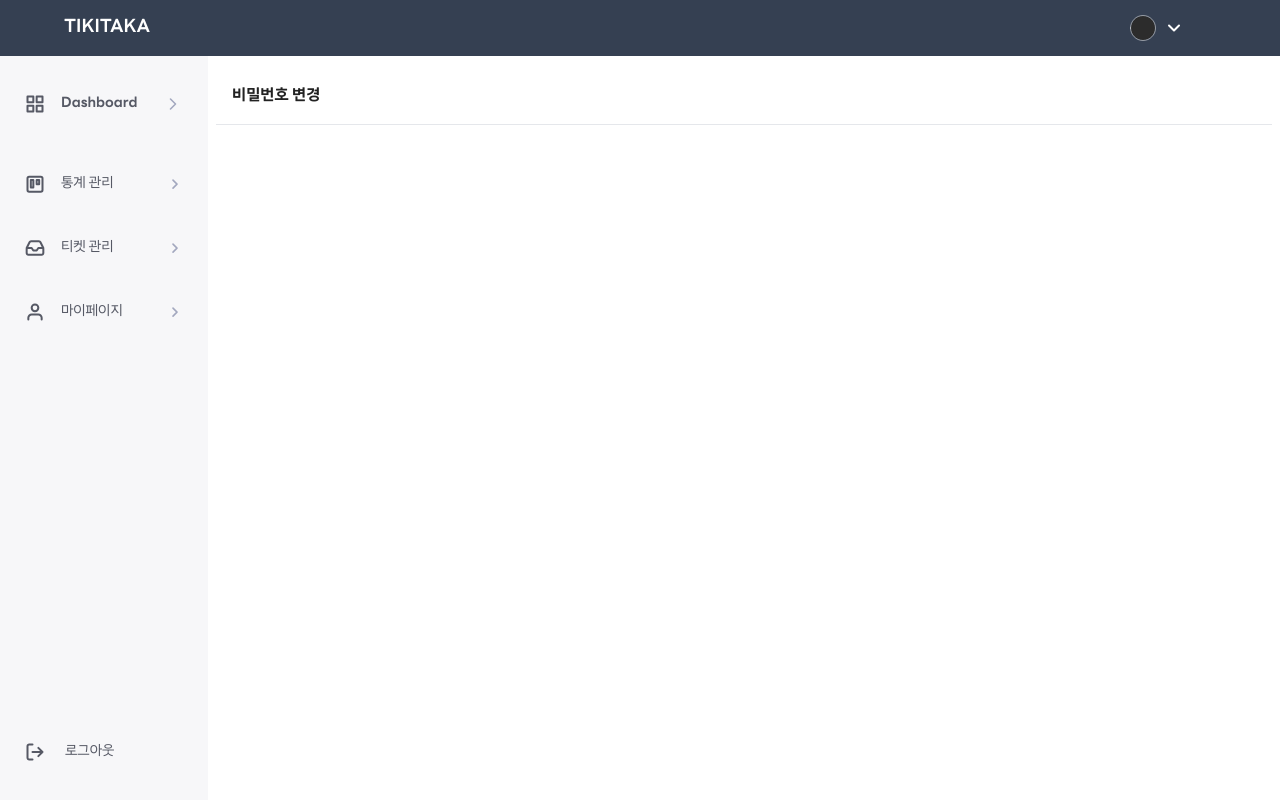
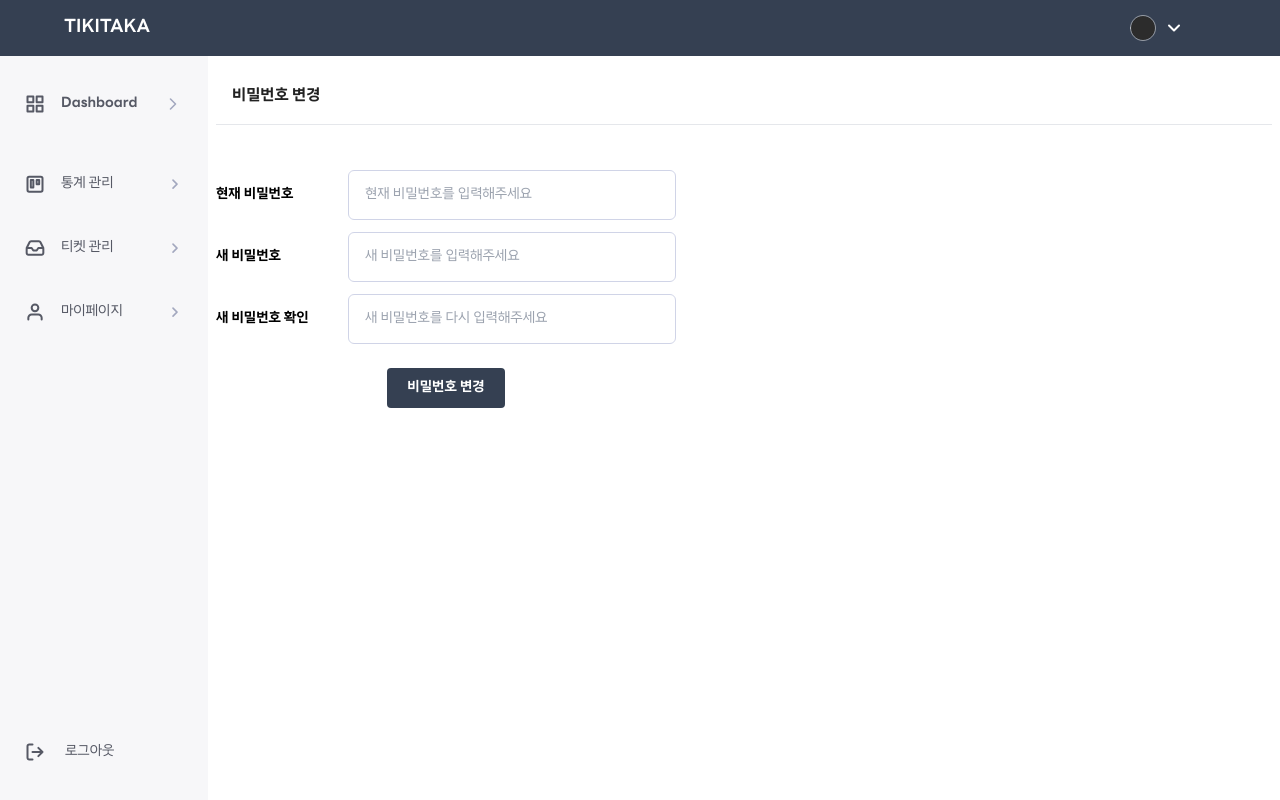
Before and after one commit to lamiiiii/TRILLION-TikiTaka-FE, a React app: page /manager/pwdChange in a window 1280 px wide. Built offline with nearby package versions, Linux system fonts and the light colour scheme.

Commit message:
TKT-41 feat: 담당자 비밀번호 변경 구현

```diff
--- a/src/components/common/Input.tsx
+++ b/src/components/common/Input.tsx
@@ -10,7 +10,7 @@ interface InputProps {
 export default function Input({element, label, size, placeholder, required, maxLength}: InputProps) {
   return (
     <div className={`flex ${element === 'input' ? ' items-center' : 'items-start '}`}>
-      <label className="text-subtitle mr-6">{label}</label>
+      <label className="text-subtitle mr-6 w-[108px]">{label}</label>
       {element === 'input' ? (
         <input
           placeholder={placeholder}
--- /dev/null
+++ b/src/components/manager/PwdChangeContainer.tsx
@@ -0,0 +1,15 @@
+import Input from '../common/Input';
+
+export default function PwdChangeContainer() {
+  return (
+    <div className="w-fit flex flex-col gap-3 mt-[45px]">
+      <Input label="현재 비밀번호" element="input" size="lg" placeholder="현재 비밀번호를 입력해주세요" required />
+      <Input label="새 비밀번호" element="input" size="lg" placeholder="새 비밀번호를 입력해주세요" required />
+      <Input label="새 비밀번호 확인" element="input" size="lg" placeholder="새 비밀번호를 다시 입력해주세요" required />
+
+      <div className="flex justify-center mt-3">
+        <button className="w-[118px] main-button-lg">비밀번호 변경</button>
+      </div>
+    </div>
+  );
+}
--- a/src/global.css
+++ b/src/global.css
@@ -110,4 +110,14 @@ textarea {
   .overlay {
     @apply fixed w-screen h-screen bg-black bg-opacity-40 left-0 top-0 z-50;
   }
+
+  /* 남색 버튼 sm*/
+  .main-button {
+    @apply bg-main hover:bg-gray-15 text-body-regular text-white py-1 px-3 rounded-[4px];
+  }
+
+  /* 남색 버튼 lg*/
+  .main-button-lg {
+    @apply bg-main hover:bg-gray-15 text-subtitle text-white py-3 px-3 rounded-[4px];
+  }
 }
--- a/src/pages/manager/ManagerPwdChange.tsx
+++ b/src/pages/manager/ManagerPwdChange.tsx
@@ -1,10 +1,12 @@
 import TopMenu from '../../components/common/TopMenu';
+import PwdChangeContainer from '../../components/manager/PwdChangeContainer';
 
 export default function ManagerPwdChange() {
   return (
     <div className="top-container">
       <div className="flex flex-col max-w-1200">
         <TopMenu boldBlackText="비밀번호 변경" />
+        <PwdChangeContainer />
       </div>
     </div>
   );
```
